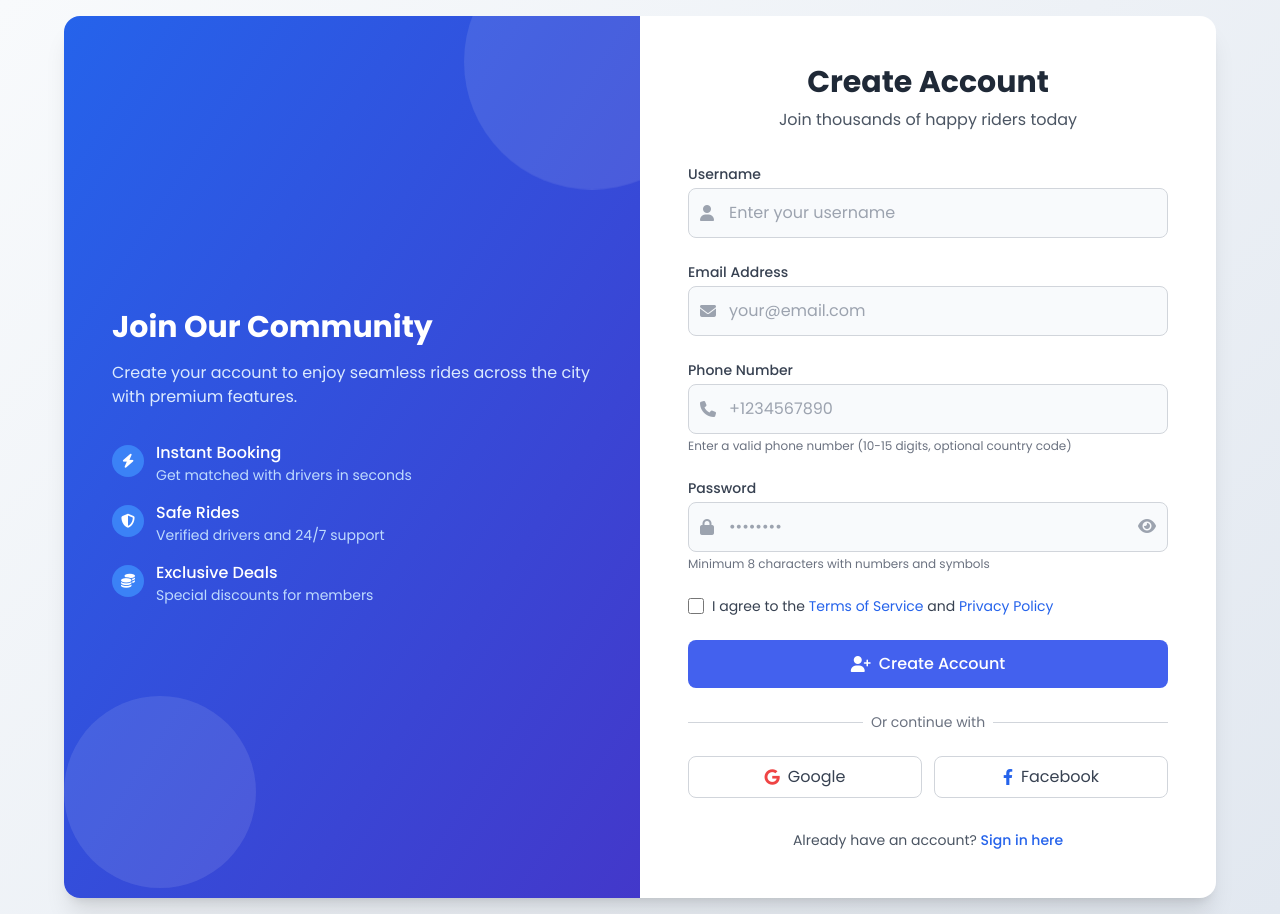
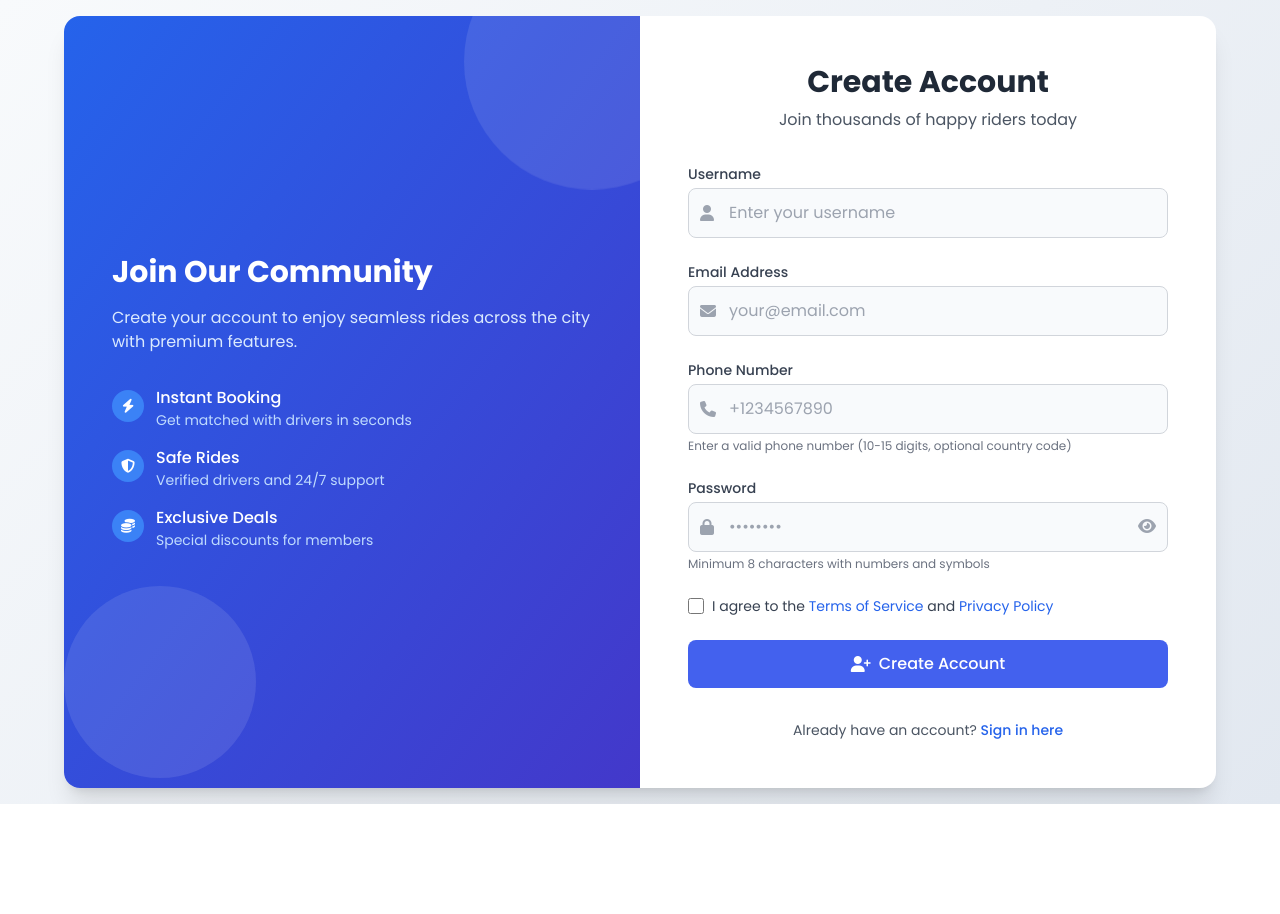
Before and after one commit to Rushi735/Client, a plain HTML site: page user-register.html in a window 1280 px wide. After the commit the page ends 804 px from the top, so only its background shows below. Drawn offline with nearby package versions, Linux system fonts and the light colour scheme.

Commit message:
Update user-register.html

```diff
--- a/user-register.html
+++ b/user-register.html
@@ -209,7 +209,7 @@
                 </button>
             </form>
 
-            <div class="mt-6">
+<!--             <div class="mt-6">
                 <div class="relative">
                     <div class="absolute inset-0 flex items-center">
                         <div class="w-full border-t border-gray-300"></div>
@@ -229,7 +229,7 @@
                         <span>Facebook</span>
                     </a>
                 </div>
-            </div>
+            </div> -->
 
             <p class="mt-8 text-center text-sm text-gray-600">
                 Already have an account?
@@ -254,4 +254,5 @@
     </script>
     <script src="./js/user-auth.js"></script>
 </body>
+
 </html>
```
